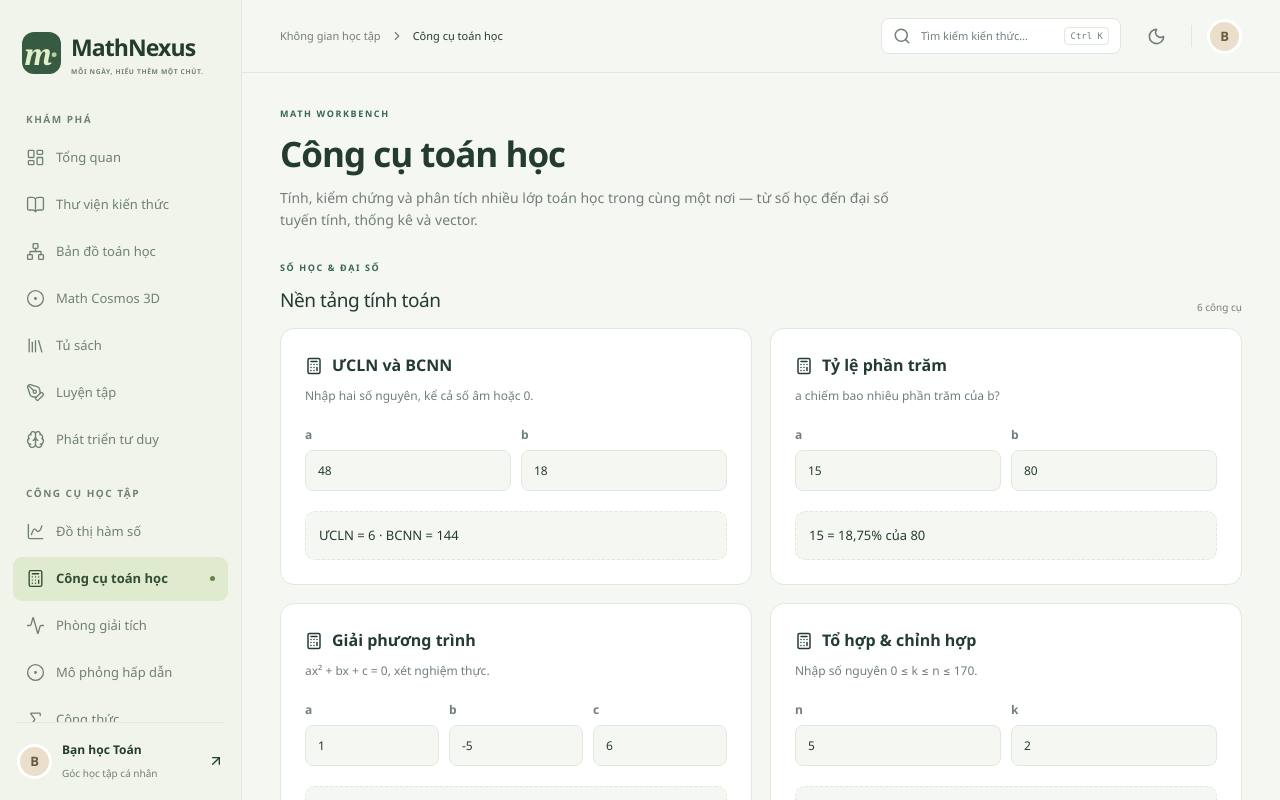
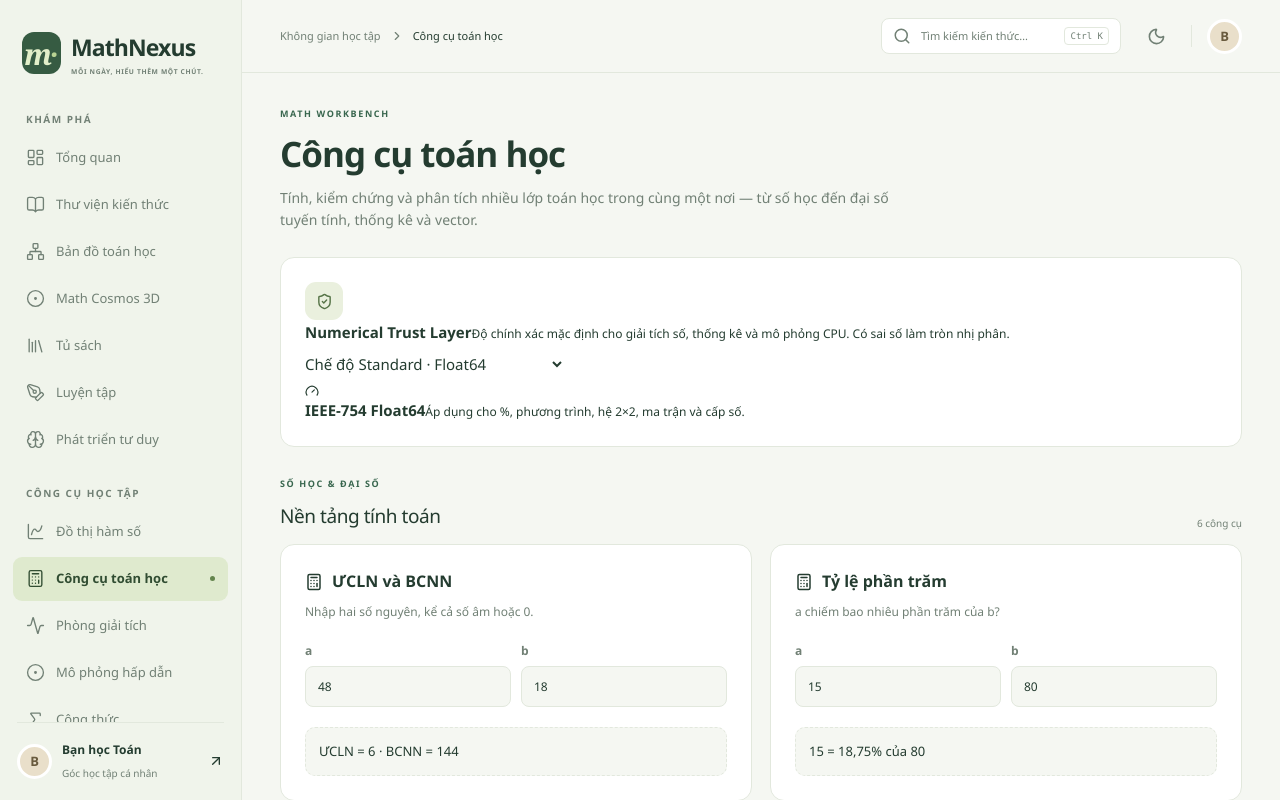
Before and after one commit to koko999-tien/mathnexus, a React (Vite) app: page /tools in a window 1280 px wide. Shown: the top 800 px of the page. Built offline with nearby package versions, Linux system fonts and the light colour scheme.

Commit message:
Add precision mode controls to Math Workbench

```diff
--- a/src/pages/Tools.tsx
+++ b/src/pages/Tools.tsx
@@ -1,8 +1,10 @@
 import { useId, useState } from 'react';
 import type { ReactNode } from 'react';
-import { Calculator, Grid2X2, Sigma, TrendingUp } from 'lucide-react';
+import { Calculator, Grid2X2, Gauge, ShieldCheck, Sigma, TrendingUp } from 'lucide-react';
 import { gcd, lcm, isPrime, nCr, nPr, solveQuadratic, formatNumber } from '../utils/math';
 import { arithmeticSequence, descriptiveStatistics, geometricSequence, invertMatrix2, parseNumberList, solveLinearSystem2, vector2 } from '../utils/advancedMath';
+import { formatHighPrecision, highPrecisionArithmeticSequence, highPrecisionGeometricSequence, highPrecisionLinearSystem2, highPrecisionMatrix2Inverse, highPrecisionPercentage, highPrecisionQuadratic } from '../utils/precisionMath';
+import { getPrecisionPolicy, type MathPrecisionMode } from '../utils/precisionPolicy';
 
 const real = (value: string) => value.trim() === '' ? NaN : Number(value);
 const integer = (value: number) => Number.isSafeInteger(value);
@@ -21,6 +23,7 @@ export default function Tools() {
   const [sequenceKind, setSequenceKind] = useState<'arithmetic' | 'geometric'>('arithmetic');
   const [sequence, setSequence] = useState(['3', '2', '5']);
   const [vectors, setVectors] = useState(['1', '2', '3', '4']);
+  const [precisionMode, setPrecisionMode] = useState<Exclude<MathPrecisionMode, 'visual'>>('standard');
 
   const [ga, gb] = gcdValues.map(real);
   const [pa, pb] = percent.map(real);
@@ -41,9 +44,26 @@ export default function Tools() {
   const stats = statsValues ? descriptiveStatistics(statsValues) : null;
   const sequenceResult = sequenceKind === 'arithmetic' ? arithmeticSequence(s1, sdq, sn) : geometricSequence(s1, sdq, sn);
   const vectorResult = vector2(vax, vay, vbx, vby);
+  const highPrecision = precisionMode === 'highPrecision';
+  const precisionPolicy = getPrecisionPolicy(precisionMode);
+  const precisePercent = highPrecision ? highPrecisionPercentage(percent[0], percent[1]) : null;
+  const preciseQuadratic = highPrecision ? highPrecisionQuadratic(quad[0], quad[1], quad[2]) : null;
+  const preciseLinear = highPrecision ? highPrecisionLinearSystem2(linear[0], linear[1], linear[2], linear[3], linear[4], linear[5]) : null;
+  const preciseMatrix = highPrecision ? highPrecisionMatrix2Inverse(matrix[0], matrix[1], matrix[2], matrix[3]) : null;
+  const preciseSequence = highPrecision
+    ? sequenceKind === 'arithmetic'
+      ? highPrecisionArithmeticSequence(sequence[0], sequence[1], Number(sequence[2]))
+      : highPrecisionGeometricSequence(sequence[0], sequence[1], Number(sequence[2]))
+    : null;
 
   return <section className="page-enter">
     <div className="page-header"><p className="eyebrow">MATH WORKBENCH</p><h1>Công cụ toán học</h1><p>Tính, kiểm chứng và phân tích nhiều lớp toán học trong cùng một nơi — từ số học đến đại số tuyến tính, thống kê và vector.</p></div>
+
+    <div className="panel precision-control" aria-label="Chính sách độ chính xác số">
+      <div className="precision-control-copy"><span className="small-icon green"><ShieldCheck size={17} /></span><div><strong>Numerical Trust Layer</strong><small>{precisionPolicy.description}</small></div></div>
+      <label className="precision-mode-field"><span>Chế độ</span><select aria-label="Chế độ độ chính xác" value={precisionMode} onChange={event => setPrecisionMode(event.target.value as Exclude<MathPrecisionMode, 'visual'>)}><option value="standard">Standard · Float64</option><option value="highPrecision">High Precision · Decimal 50</option></select></label>
+      <div className="precision-policy-meta"><Gauge size={14} /><span><strong>{precisionPolicy.arithmetic}</strong><small>Áp dụng cho %, phương trình, hệ 2×2, ma trận và cấp số.</small></span></div>
+    </div>
 
     <div className="tool-section-heading"><div><p className="eyebrow">SỐ HỌC & ĐẠI SỐ</p><h2>Nền tảng tính toán</h2></div><span>6 công cụ</span></div>
     <div className="tools-grid">
```
